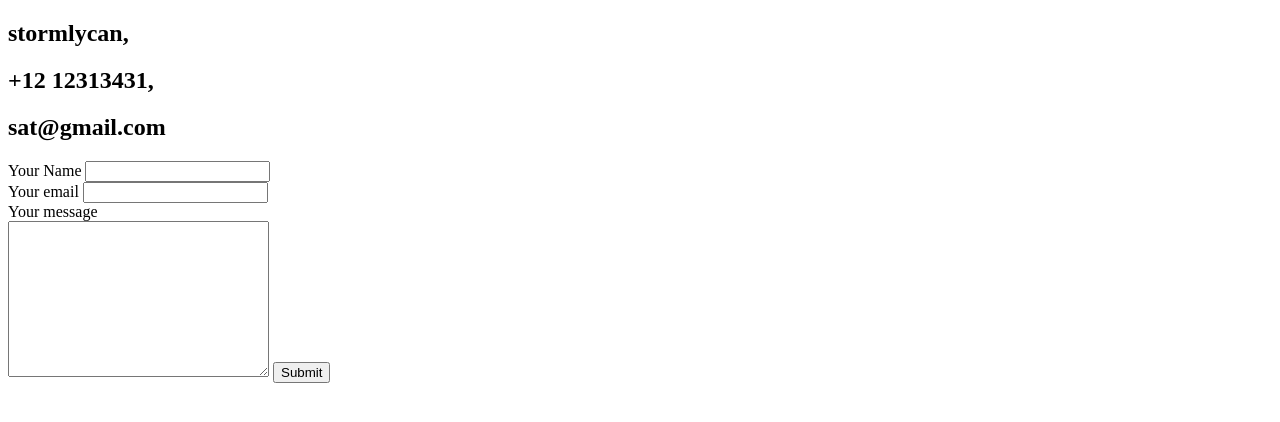
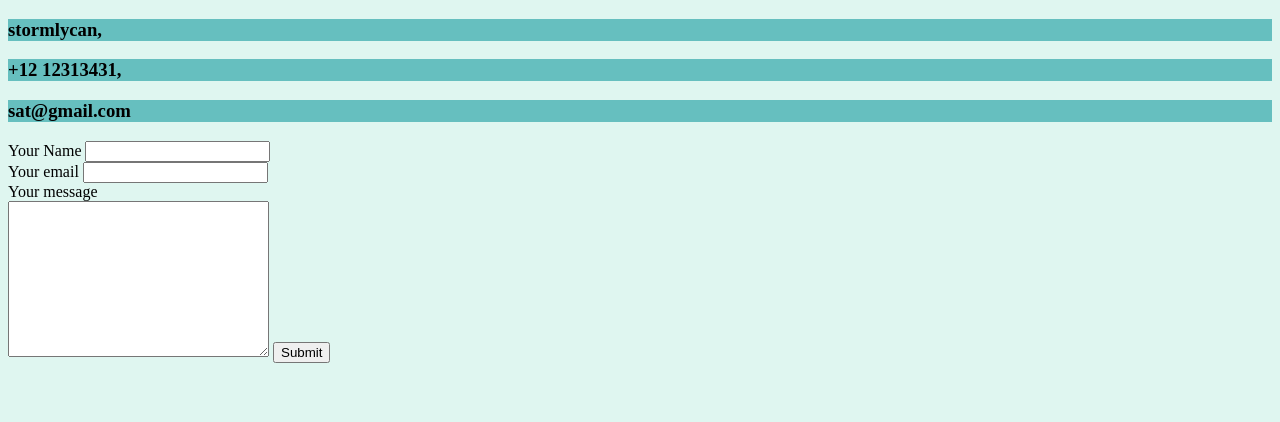
Before and after one commit to stormlycan/HTML-personal-site, a plain HTML site: page contact.html in a window 1280 px wide. Drawn offline with Linux system fonts and the light colour scheme.

Commit message:
formatted the code and added css file for all

```diff
--- a/contact.html
+++ b/contact.html
@@ -4,22 +4,27 @@
     <meta charset="UTF-8" />
     <meta http-equiv="X-UA-Compatible" content="IE=edge" />
     <meta name="viewport" content="width=device-width, initial-scale=1.0" />
-    <title>Document</title>
+    <title>contact</title>
+    <link rel="stylesheet" href="css/styles.css" />
   </head>
   <body>
-    <h2>stormlycan,</h2>
-    <h2>+12 12313431,</h2>
-    <h2>sat@gmail.com</h2>
+    <h3>stormlycan,</h3>
+    <h3>+12 12313431,</h3>
+    <h3>sat@gmail.com</h3>
     <!--We use form tag for what should go into the form.
     We use label and input tag to complete the page-->
-    <form action="mailto:satstormlink@gmail.com" method="post" enctype="text/plain">
+    <form
+      action="mailto:satstormlink@gmail.com"
+      method="post"
+      enctype="text/plain"
+    >
       <!--We use label tag to create the label for submission-->
       <label for="">Your Name</label>
       <!--We use input tag to create different types of inputs for form by changing type-->
-      <input type="text" name="YourName" /><br>
+      <input type="text" name="YourName" /><br />
       <label for="">Your email</label>
-      <input type="email" name="YourEmail" id="" /><br>
-      <label for="">Your message</label><br>
+      <input type="email" name="YourEmail" id="" /><br />
+      <label for="">Your message</label><br />
       <textarea name="YourMessage" id="" cols="30" rows="10"></textarea>
       <input type="submit" name="" id="" />
     </form>
--- a/css/styles.css
+++ b/css/styles.css
@@ -1,10 +1,19 @@
-body{
+body {
   background-color: #DFF6F0;
 }
-  hr{
+
+hr {
   border: 6px dotted lightgray;
   border-style: none none dotted;
   border-width: 6.5px;
   height: 2px;
   width: 6%;
 }
+
+h1 {
+  background-color: #66BFBF;
+}
+
+h3 {
+  background-color: #66BFBF;
+}
```
Also changed, not shown: hobbies.html (+5 -4 lines), index.html (+3 -5 lines). Lines whose indentation alone changed are shown as unchanged.
